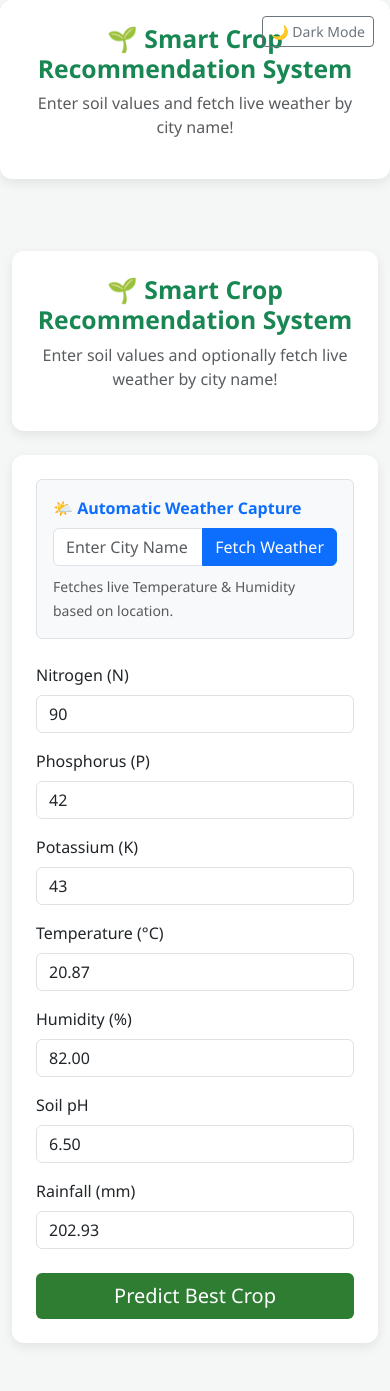
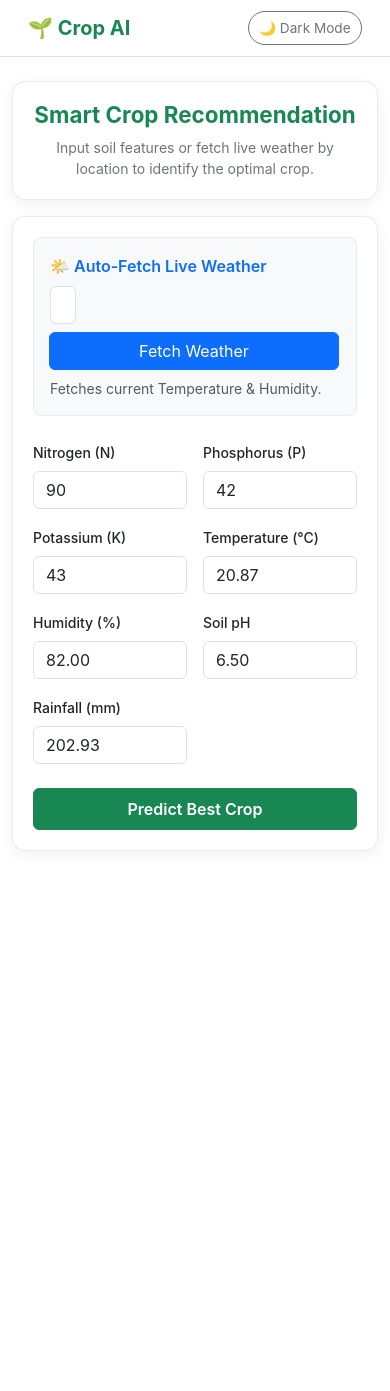
Before and after one commit to itz-coderarnab/crop-recommendation-api, a FastAPI app: page / in a window 390 px wide. After the commit the page ends 851 px from the top, so only its background shows below. Run offline with FastAPI, Linux system fonts and the light colour scheme.

Commit message:
Make dark mode and form fully mobile responsive

```diff
--- a/app/templates/index.html
+++ b/app/templates/index.html
@@ -1,35 +1,27 @@
 <!DOCTYPE html>
-<html lang="en">
+<html lang="en" data-bs-theme="light">
 <head>
     <meta charset="UTF-8">
     <meta name="viewport" content="width=device-width, initial-scale=1.0">
     <title>Smart Crop Recommendation System</title>
-    <link href="https://cdn.jsdelivr.net/npm/bootstrap@5.3.0/dist/css/bootstrap.min.css" rel="stylesheet">
-    <div class="card p-4 mb-4 text-center position-relative">
-    <!-- Night Mode Toggle Switch -->
-    <div class="position-absolute top-0 end-0 m-3">
-        <button type="button" class="btn btn-outline-secondary btn-sm" id="themeToggle" onclick="toggleNightMode()">
-            🌙 Dark Mode
-        </button>
-    </div>
-
-    <h2 class="text-success fw-bold">🌱 Smart Crop Recommendation System</h2>
-    <p class="text-muted">Enter soil values and fetch live weather by city name!</p>
-</div>
+    <!-- Bootstrap 5 CSS -->
+    <link href="https://cdn.jsdelivr.net/npm/bootstrap@5.3.2/dist/css/bootstrap.min.css" rel="stylesheet">
     <style>
-        body { background-color: #f4f7f6; font-family: 'Segoe UI', Tahoma, Geneva, Verdana, sans-serif; }
-        .card { border-radius: 12px; box-shadow: 0 4px 12px rgba(0,0,0,0.08); border: none; }
-        .btn-success { background-color: #2e7d32; border: none; }
-        .btn-success:hover { background-color: #1b5e20; }
-        .badge-custom { font-size: 0.9rem; padding: 0.5em 0.8em; }
-    </style>
-</head>
-<body>
-    <style>
-    /* Light/Dark mode transitions */
+        /* Smooth light/dark mode transitions */
         body {
             transition: background-color 0.3s ease, color 0.3s ease;
+            font-family: -apple-system, BlinkMacSystemFont, "Segoe UI", Roboto, Helvetica, Arial, sans-serif;
         }
+
+        /* Card & Theme Overrides */
+        .card {
+            border-radius: 14px;
+            box-shadow: 0 4px 16px rgba(0,0,0,0.06);
+            border: 1px solid rgba(0,0,0,0.08);
+            transition: background-color 0.3s ease, border-color 0.3s ease;
+        }
+
+        /* Dark Mode Styling */
         [data-bs-theme="dark"] body {
             background-color: #121212 !important;
             color: #e0e0e0 !important;
@@ -37,89 +29,142 @@
         [data-bs-theme="dark"] .card {
             background-color: #1e1e1e !important;
             color: #e0e0e0 !important;
-        border: 1px solid #333 !important;
+            border-color: #333 !important;
+            box-shadow: 0 4px 16px rgba(0,0,0,0.4);
         }
-    [data-bs-theme="dark"] .bg-light {
-        background-color: #2a2a2a !important;
-        border-color: #444 !important;
+        [data-bs-theme="dark"] .bg-light-custom {
+            background-color: #282828 !important;
+            border-color: #3d3d3d !important;
         }
         [data-bs-theme="dark"] .form-control {
-        background-color: #2d2d2d;
+            background-color: #2b2b2b;
             color: #ffffff;
             border-color: #444;
         }
         [data-bs-theme="dark"] .form-control:focus {
             background-color: #333;
             color: #fff;
+            border-color: #2e7d32;
+        }
+
+        /* Light Mode Custom Backgrounds */
+        .bg-light-custom {
+            background-color: #f8f9fa;
+            border: 1px solid #e9ecef;
+        }
+
+        /* Mobile Responsive Adjustments */
+        @media (max-width: 576px) {
+            .container {
+                padding-left: 12px;
+                padding-right: 12px;
+            }
+            .main-title {
+                font-size: 1.4rem;
+            }
+            .card {
+                padding: 1.25rem !important;
+            }
+            .btn-theme-toggle {
+                font-size: 0.85rem;
+                padding: 0.35rem 0.65rem;
+            }
+            .input-group-mobile {
+                flex-direction: column;
+            }
+            .input-group-mobile input {
+                border-radius: 0.375rem !important;
+                margin-bottom: 0.5rem;
+            }
+            .input-group-mobile button {
+                border-radius: 0.375rem !important;
+                width: 100%;
+            }
         }
     </style>
-    <div class="container py-5">
-        <div class="row justify-content-center">
-            <div class="col-md-8">
-                <div class="card p-4 mb-4 text-center">
-                    <h2 class="text-success fw-bold">🌱 Smart Crop Recommendation System</h2>
-                    <p class="text-muted">Enter soil values and optionally fetch live weather by city name!</p>
+</head>
+<body>
+
+    <!-- Responsive Header Bar with Dark Mode Toggle -->
+    <nav class="navbar navbar-expand border-bottom mb-4 px-3 py-2">
+        <div class="container-fluid max-width-container">
+            <span class="navbar-brand fw-bold text-success fs-5">🌱 Crop AI</span>
+            <button class="btn btn-outline-secondary btn-sm rounded-pill btn-theme-toggle ms-auto" id="themeToggle" onclick="toggleNightMode()">
+                🌙 Dark Mode
+            </button>
+        </div>
+    </nav>
+
+    <div class="container pb-5" style="max-width: 720px;">
+        <!-- Header Card -->
+        <div class="card p-4 mb-3 text-center">
+            <h1 class="main-title text-success fw-bold mb-2">Smart Crop Recommendation</h1>
+            <p class="text-secondary small mb-0">Input soil features or fetch live weather by location to identify the optimal crop.</p>
         </div>
 
+        <!-- Main Form Card -->
         <div class="card p-4">
             <form id="cropForm">
-                        <!-- Weather Auto-Fetch Section -->
-                        <div class="p-3 mb-4 bg-light rounded border">
-                            <label class="form-label fw-bold text-primary">🌤️ Automatic Weather Capture</label>
-                            <div class="input-group mb-2">
-                                <input type="text" id="city" class="form-control" placeholder="Enter City Name (e.g. Nagpur, Kolkata, Delhi)">
+
+                <!-- Weather Auto-Fetch Box -->
+                <div class="p-3 mb-4 bg-light-custom rounded-3">
+                    <label class="form-label fw-semibold text-primary mb-2">🌤️ Auto-Fetch Live Weather</label>
+                    <div class="input-group input-group-mobile">
+                        <input type="text" id="city" class="form-control" placeholder="Enter City (e.g., Nagpur, Delhi)">
                         <button type="button" class="btn btn-primary" onclick="fetchWeather()">Fetch Weather</button>
                     </div>
-                            <small id="weatherStatus" class="form-text text-muted">Fetches live Temperature & Humidity based on location.</small>
+                    <div id="weatherStatus" class="form-text text-muted mt-2">Fetches current Temperature & Humidity.</div>
                 </div>
 
+                <!-- Input Parameters Grid -->
                 <div class="row g-3">
-                            <div class="col-md-4">
-                                <label class="form-label">Nitrogen (N)</label>
+                    <div class="col-6 col-sm-4">
+                        <label class="form-label small fw-medium">Nitrogen (N)</label>
                         <input type="number" step="any" id="N" class="form-control" value="90" required>
                     </div>
-                            <div class="col-md-4">
-                                <label class="form-label">Phosphorus (P)</label>
+                    <div class="col-6 col-sm-4">
+                        <label class="form-label small fw-medium">Phosphorus (P)</label>
                         <input type="number" step="any" id="P" class="form-control" value="42" required>
                     </div>
-                            <div class="col-md-4">
-                                <label class="form-label">Potassium (K)</label>
+                    <div class="col-6 col-sm-4">
+                        <label class="form-label small fw-medium">Potassium (K)</label>
                         <input type="number" step="any" id="K" class="form-control" value="43" required>
                     </div>
 
-                            <div class="col-md-6">
-                                <label class="form-label">Temperature (°C)</label>
+                    <div class="col-6 col-sm-6">
+                        <label class="form-label small fw-medium">Temperature (°C)</label>
                         <input type="number" step="any" id="temperature" class="form-control" value="20.87" required>
                     </div>
-                            <div class="col-md-6">
-                                <label class="form-label">Humidity (%)</label>
+                    <div class="col-6 col-sm-6">
+                        <label class="form-label small fw-medium">Humidity (%)</label>
                         <input type="number" step="any" id="humidity" class="form-control" value="82.00" required>
                     </div>
 
-                            <div class="col-md-6">
-                                <label class="form-label">Soil pH</label>
+                    <div class="col-6 col-sm-6">
+                        <label class="form-label small fw-medium">Soil pH</label>
                         <input type="number" step="any" id="ph" class="form-control" value="6.50" required>
                     </div>
-                            <div class="col-md-6">
-                                <label class="form-label">Rainfall (mm)</label>
+                    <div class="col-6 col-sm-6">
+                        <label class="form-label small fw-medium">Rainfall (mm)</label>
                         <input type="number" step="any" id="rainfall" class="form-control" value="202.93" required>
                     </div>
                 </div>
 
-                        <button type="submit" class="btn btn-success w-100 mt-4 py-2 fs-5">Predict Best Crop</button>
+                <!-- Submit Button -->
+                <button type="submit" class="btn btn-success w-100 mt-4 py-2 fw-semibold">Predict Best Crop</button>
             </form>
 
-                    <div id="resultCard" class="mt-4 p-3 rounded text-center d-none">
-                        <h4 class="mb-1">Recommended Crop: <span id="cropName" class="text-uppercase text-success fw-bold"></span></h4>
-                        <p class="mb-0 text-muted">Confidence Score: <span id="confidence"></span></p>
-                    </div>
-                </div>
+            <!-- Prediction Result Container -->
+            <div id="resultCard" class="mt-4 p-3 rounded-3 text-center d-none">
+                <h5 class="mb-1">Recommended Crop: <span id="cropName" class="text-uppercase text-success fw-bold"></span></h5>
+                <small class="text-secondary">Confidence Score: <span id="confidence"></span></small>
             </div>
         </div>
     </div>
 
+    <!-- JavaScript Logic -->
     <script>
-        // Function to set theme
+        // 1. Dark Mode Theme Controller
         function setTheme(theme) {
             document.documentElement.setAttribute('data-bs-theme', theme);
             const toggleBtn = document.getElementById('themeToggle');
@@ -133,18 +178,19 @@ function setTheme(theme) {
             localStorage.setItem('theme', theme);
         }
 
-// Toggle between light and dark
         function toggleNightMode() {
             const currentTheme = localStorage.getItem('theme') || 'light';
             const newTheme = currentTheme === 'light' ? 'dark' : 'light';
             setTheme(newTheme);
         }
 
-// Load saved theme preference on page startup
+        // Initialize Theme preference on boot
         document.addEventListener('DOMContentLoaded', () => {
             const savedTheme = localStorage.getItem('theme') || 'light';
             setTheme(savedTheme);
         });
+
+        // 2. Fetch Weather API Call
         async function fetchWeather() {
             const city = document.getElementById('city').value;
             const status = document.getElementById('weatherStatus');
@@ -152,7 +198,7 @@ document.addEventListener('DOMContentLoaded', () => {
                 alert('Please enter a city name!');
                 return;
             }
-            status.innerText = "Fetching weather data...";
+            status.innerText = "Fetching weather...";
             status.className = "form-text text-primary";
 
             try {
@@ -162,18 +208,19 @@ document.addEventListener('DOMContentLoaded', () => {
                 if (response.ok) {
                     document.getElementById('temperature').value = data.temperature;
                     document.getElementById('humidity').value = data.humidity;
-                    status.innerText = `Fetched for ${data.city_name}: Temp: ${data.temperature}°C, Humidity: ${data.humidity}%`;
-                    status.className = "form-text text-success fw-bold";
+                    status.innerText = `Fetched for ${data.city_name}: ${data.temperature}°C, ${data.humidity}% Humidity`;
+                    status.className = "form-text text-success fw-semibold";
                 } else {
-                    status.innerText = data.detail || "Could not fetch weather.";
+                    status.innerText = data.detail || "City not found.";
                     status.className = "form-text text-danger";
                 }
             } catch (err) {
-                status.innerText = "Error connecting to weather service.";
+                status.innerText = "Error fetching weather.";
                 status.className = "form-text text-danger";
             }
         }
 
+        // 3. Form Submission Handling
         document.getElementById('cropForm').addEventListener('submit', async (e) => {
             e.preventDefault();
             const payload = {
@@ -186,6 +233,7 @@ document.addEventListener('DOMContentLoaded', () => {
                 rainfall: parseFloat(document.getElementById('rainfall').value)
             };
 
+            try {
                 const res = await fetch('/predict', {
                     method: 'POST',
                     headers: { 'Content-Type': 'application/json' },
@@ -197,9 +245,12 @@ document.addEventListener('DOMContentLoaded', () => {
                 if (res.ok) {
                     document.getElementById('cropName').innerText = data.recommended_crop;
                     document.getElementById('confidence').innerText = (data.confidence_score * 100).toFixed(1) + "%";
-                resultDiv.className = "mt-4 p-3 rounded text-center bg-success-subtle text-success border border-success";
+                    resultDiv.className = "mt-4 p-3 rounded-3 text-center bg-success-subtle text-success border border-success d-block";
                 } else {
-                alert('Error making prediction.');
+                    alert('Prediction failed.');
+                }
+            } catch (err) {
+                alert('Error connecting to prediction server.');
             }
         });
     </script>
```
Lines whose indentation alone changed are shown as unchanged.
